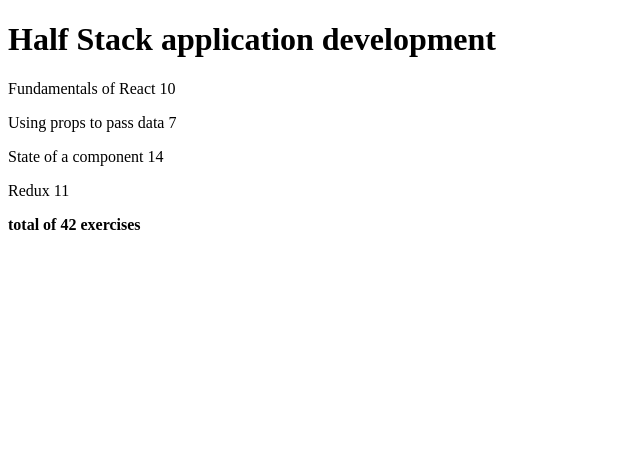
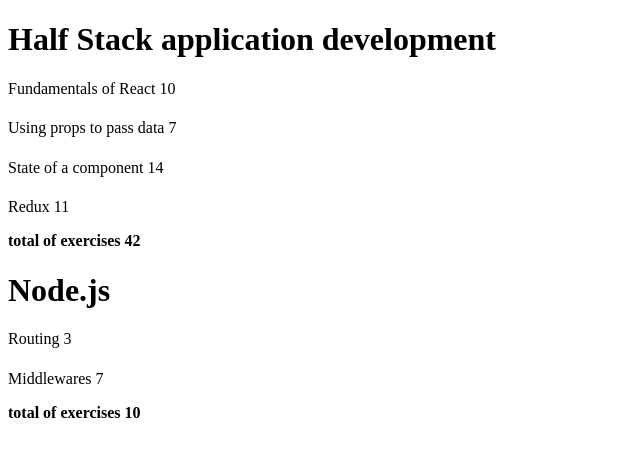
Before and after one commit to hamidme/FSO, a React (Create React App) app in the folder part2/courseinfo/: page / in a window 1280 px wide. Shown: the top 456 px of the page, without its empty margins (0-640 px from the left). Built offline with nearby package versions, Linux system fonts and the light colour scheme.

Commit message:
modified for 2.3*: Course information step8.

```diff
--- a/part2/courseinfo/src/App.js
+++ b/part2/courseinfo/src/App.js
@@ -1,39 +1,23 @@
 import Course from './components/Course'
+import courses from './components/data'
+import Total from './components/Total'
+
+
 
 const App = () => {
 
-  const course = {
-    id: 1,
-    name: 'Half Stack application development',
-    parts: [
-      {
-        name: 'Fundamentals of React',
-        exercises: 10,
-        id: 1
-      },
-      {
-        name: 'Using props to pass data',
-        exercises: 7,
-        id: 2
-      },
-      {
-        name: 'State of a component',
-        exercises: 14,
-        id: 3
-      },
-      {
-        name: 'Redux',
-        exercises: 11,
-        id: 4
-      }
-    ]
-  }
+    return(
+      courses.map((course, id) =>
+        <>
+          <Course key={id} header={course.name}/>
+            {course.parts.map((content, id) =>
+              <Course key={id} content ={content.name}
+                exercise ={content.exercises}/>)}
 
-  return (
-    <>
-      <Course key={course.id} {...course} />
-    </>
-  )
+            {<Total key={course.id}
+                exercise ={course}/>}
+        </>
+        )
+    )
 }
-
 export default App
--- a/part2/courseinfo/src/components/Contents.js
+++ b/part2/courseinfo/src/components/Contents.js
@@ -1,10 +1,10 @@
 import React from 'react'
 import Parts from './Parts'
 
-const Contents = ({name, exercises}) => {
+const Contents = ({content, exercise}) => {
   return (
     <div>
-      <Parts name = {name} exercises= {exercises} />
+      <Parts content= {content} exercise = {exercise} / >
     </div>
   )
 }
--- a/part2/courseinfo/src/components/Course.js
+++ b/part2/courseinfo/src/components/Course.js
@@ -1,17 +1,12 @@
 import React from 'react'
 import Header from './Header'
 import Contents from './Contents'
-import Total from './Total'
 
-const Course = ({name, parts}) => {
+const Course = ({header, content, exercise}) => {
   return (
     <div>
-      <Header header = {name} />
-      {parts.map((items) =>
-        <Contents key={items.id} {...items} />
-        )
-      }
-      {<Total parts = {parts} />}
+      <Header header = {header}/>
+      <Contents content = {content} exercise = {exercise}/>
     </div>
   )
 }
--- a/part2/courseinfo/src/components/Header.js
+++ b/part2/courseinfo/src/components/Header.js
@@ -1,8 +1,11 @@
 import React from 'react'
 
 const Header = ({header}) => {
+
   return (
-    <div><h1>{header}</h1></div>
+    <div>
+      <h1>{header}</h1>
+    </div>
   )
 }
 
--- a/part2/courseinfo/src/components/Parts.js
+++ b/part2/courseinfo/src/components/Parts.js
@@ -1,9 +1,10 @@
 import React from 'react'
 
-const Parts = ({name, exercises}) => {
+
+const Parts = ({content, exercise}) => {
   return (
     <div>
-      <p>{name} {exercises}</p>
+      <p>{content} {exercise}</p>
     </div>
   )
 }
--- a/part2/courseinfo/src/components/Total.js
+++ b/part2/courseinfo/src/components/Total.js
@@ -1,13 +1,18 @@
 import React from 'react'
 
-const Total = ({parts}) => {
-  console.log(parts)
 
-  const sum = parts.reduce((prevSum, part) => (prevSum + part.exercises), 0)
+const Total = ({exercise}) => {
+  // let sum = 0
+  // console.log(exercise.parts)
+  // for(let i of exercise.parts){
+  //   sum+=i.exercises
+  //   }
+
+  const sum = exercise.parts.reduce((prevSum, part) => (prevSum + part.exercises), 0)
 
   return (
     <div>
-      <p><strong>total of {sum} exercises</strong> </p>
+      <p><strong>total of exercises {sum} </strong></p>
     </div>
   )
 }
--- /dev/null
+++ b/part2/courseinfo/src/components/data.js
@@ -0,0 +1,47 @@
+
+  const courses = [
+    {
+      name: 'Half Stack application development',
+      id: 1,
+      parts: [
+        {
+          name: 'Fundamentals of React',
+          exercises: 10,
+          id: 1
+        },
+        {
+          name: 'Using props to pass data',
+          exercises: 7,
+          id: 2
+        },
+        {
+          name: 'State of a component',
+          exercises: 14,
+          id: 3
+        },
+        {
+          name: 'Redux',
+          exercises: 11,
+          id: 4
+        }
+      ]
+    },
+    {
+      name: 'Node.js',
+      id: 2,
+      parts: [
+        {
+          name: 'Routing',
+          exercises: 3,
+          id: 1
+        },
+        {
+          name: 'Middlewares',
+          exercises: 7,
+          id: 2
+        }
+      ]
+    }
+  ]
+
+  export default courses
```
